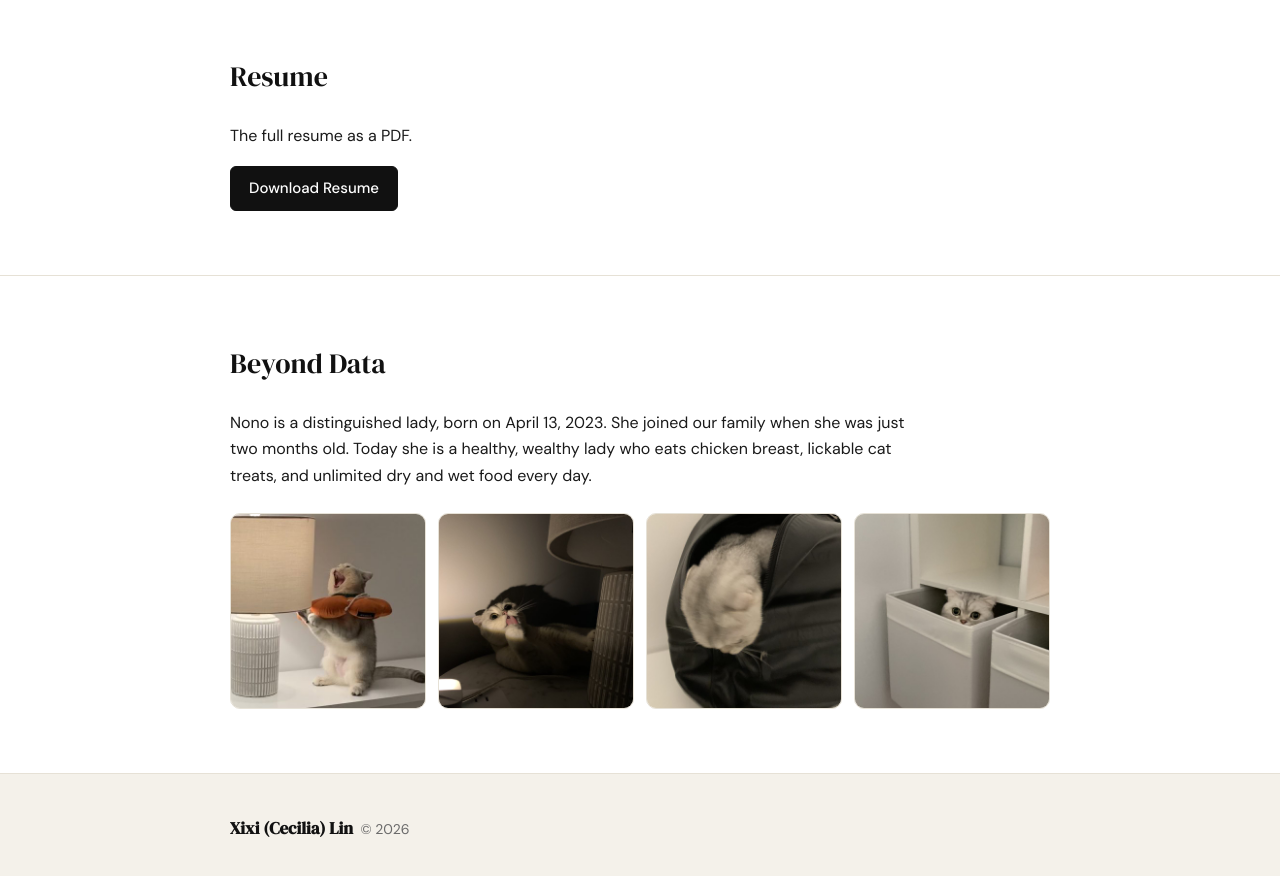
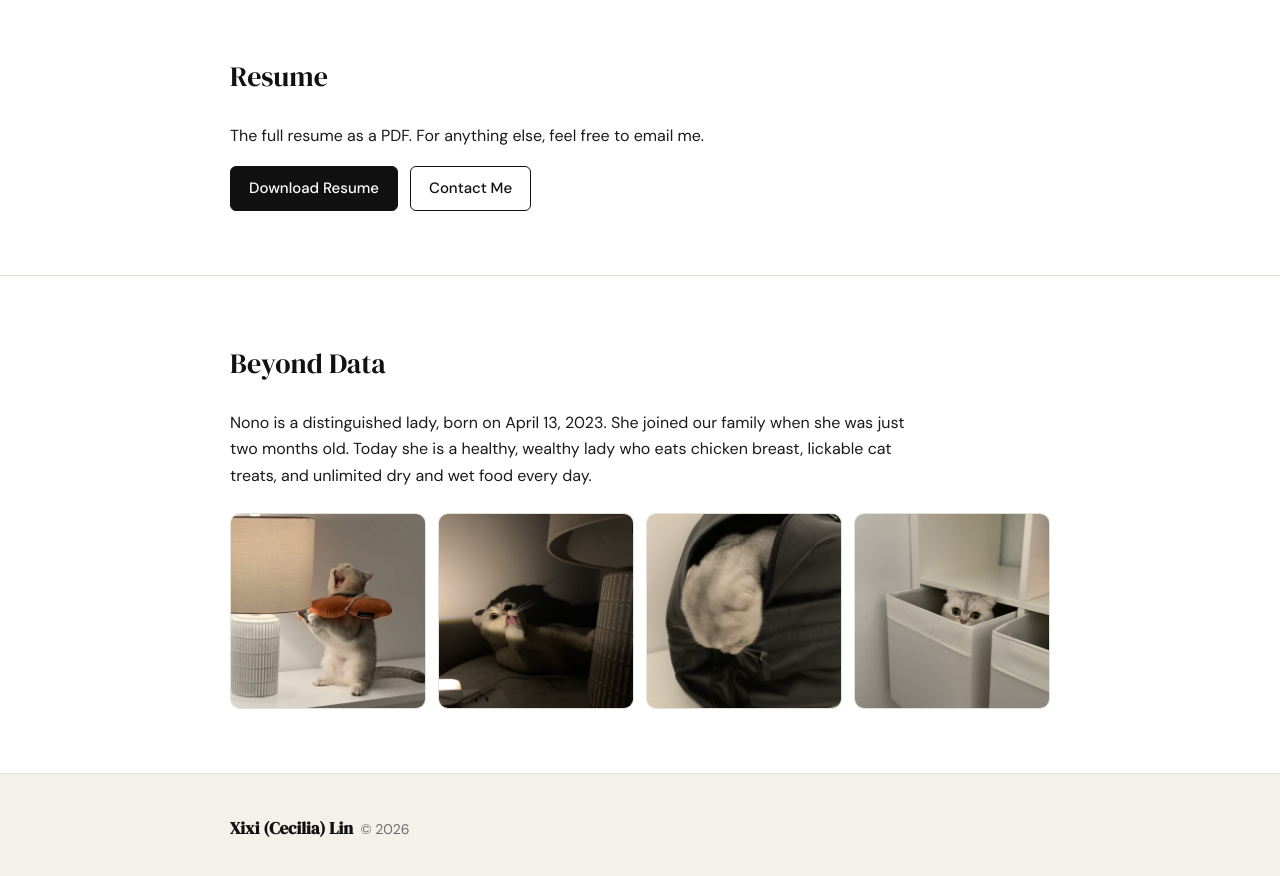
Before and after one commit to xixi0817/xixi0817.github.io, a plain HTML site: page index.html in a window 1280 px wide. Shown: the part 2920-3796 px from the top of the page. Drawn offline with Linux system fonts and the light colour scheme.

Commit message:
Add files via upload

```diff
--- a/index.html
+++ b/index.html
@@ -419,9 +419,10 @@
     <section id="resume">
       <div class="wrap">
         <h2>Resume</h2>
-        <p>The full resume as a PDF.</p>
+        <p>The full resume as a PDF. For anything else, feel free to email me.</p>
         <div class="links" style="margin-top:16px">
           <a class="btn solid" style="background:var(--ink);color:#fff;border-color:var(--ink)" href="resume.pdf">Download Resume</a>
+          <a class="btn" style="background:transparent;color:var(--ink);border-color:var(--ink)" href="mailto:cicilin0817@gmail.com?subject=Reaching%20Out%20from%20Your%20Website&amp;body=Hi%20Xixi%2C%0A%0AName%3A%0ACompany%3A%0A%0A">Contact Me</a>
         </div>
       </div>
     </section>
```
